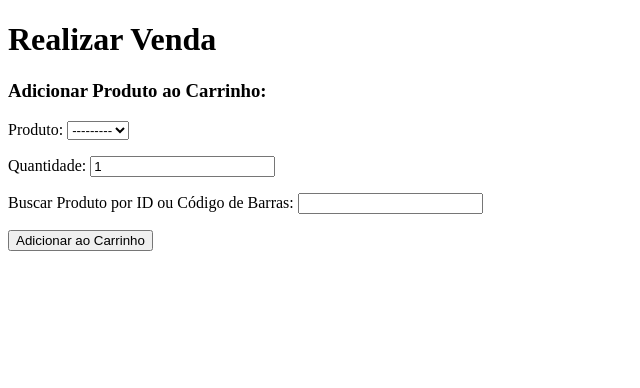
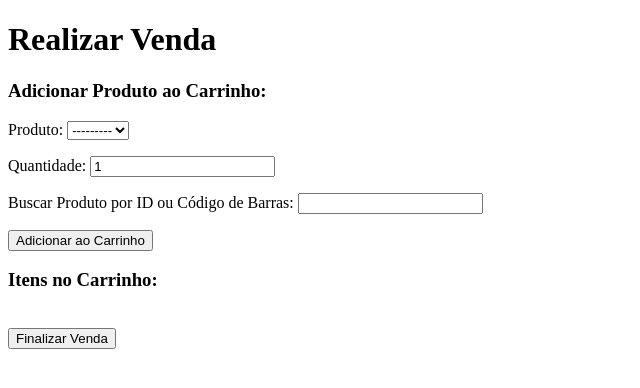
Before and after one commit to NilsonAbrantes/SimaoFarma, a Django app: page /realizar_venda/ in a window 1280 px wide. Shown: the top 388 px of the page, without its empty margins (0-640 px from the left). Run offline with Django 5.2, Linux system fonts and the light colour scheme; data that the repository does not hold is empty.

Commit message:
carrinho funcionando

```diff
--- a/farmacia/vendas/templates/html/vendas/realizar_venda.html
+++ b/farmacia/vendas/templates/html/vendas/realizar_venda.html
@@ -4,27 +4,101 @@
     <meta charset="UTF-8">
     <meta name="viewport" content="width=device-width, initial-scale=1.0">
     <title>Realizar Venda</title>
+    <script src="https://code.jquery.com/jquery-3.6.0.min.js"></script>
 </head>
 <body>
     <h1>Realizar Venda</h1>
 
-    <!-- Exibir mensagens de sucesso ou erro -->
-    {% if messages %}
-        <div>
-            {% for message in messages %}
-                <p>{{ message }}</p>
-            {% endfor %}
-        </div>
-    {% endif %}
-
     <h3>Adicionar Produto ao Carrinho:</h3>
-    <form method="post">
+    <form id="form-adicionar-produto" method="post">
         {% csrf_token %}
         {{ form.as_p }}
         <button type="submit">Adicionar ao Carrinho</button>
     </form>
 
-    <br><br>
+    <h3>Itens no Carrinho:</h3>
+    <div id="carrinho">
+        <!-- O conteúdo do carrinho será gerado aqui pelo JavaScript -->
+    </div>
 
+    <br>
+
+    <button id="finalizar-venda">Finalizar Venda</button>
+
+    <script>
+        let carrinho = [];
+
+        // Função para adicionar produto ao carrinho
+        $('#form-adicionar-produto').submit(function(event) {
+            event.preventDefault(); // Evita o envio do formulário
+
+            // Obtém os dados do formulário (produto e quantidade)
+            let produtoId = $('#id_produto').val();
+            let produtoNome = $('#id_produto option:selected').text(); // Nome do produto
+            let quantidade = parseInt($('#id_quantidade').val());
+
+            // Verificar se o produto já está no carrinho
+            let produtoExistente = carrinho.find(item => item.produtoId === produtoId);
+            if (produtoExistente) {
+                produtoExistente.quantidade += quantidade; // Atualizar quantidade
+            } else {
+                carrinho.push({ produtoId: produtoId, produtoNome: produtoNome, quantidade: quantidade }); // Adicionar novo produto
+            }
+
+            renderizarCarrinho();
+            $(this).trigger("reset"); // Limpar formulário
+        });
+
+        // Função para renderizar o carrinho
+        function renderizarCarrinho() {
+            $('#carrinho').html(''); // Limpar carrinho
+
+            if (carrinho.length === 0) {
+                $('#carrinho').append('<p>Seu carrinho está vazio.</p>');
+                return;
+            }
+
+            carrinho.forEach((item, index) => {
+                $('#carrinho').append(`
+                    <div id="item-${index}" class="item-carrinho">
+                        <p>Produto: ${item.produtoNome} - Quantidade: ${item.quantidade}</p>
+                        <button class="remover" data-index="${index}">Remover</button>
+                    </div>
+                `);
+            });
+
+            // Adicionar evento de remover produto
+            $('.remover').click(function() {
+                let index = $(this).data('index');
+                carrinho.splice(index, 1); // Remover produto
+                renderizarCarrinho();
+            });
+        }
+
+        // Função para finalizar a venda e enviar o carrinho para o servidor
+        $('#finalizar-venda').click(function() {
+            if (carrinho.length === 0) {
+                alert('O carrinho está vazio. Adicione produtos antes de finalizar a venda.');
+                return;
+            }
+
+            // Enviar dados do carrinho para o servidor
+            $.ajax({
+                url: '{% url "realizar_venda" %}',  // Use o nome da sua URL
+                type: 'POST',
+                data: {
+                    csrfmiddlewaretoken: '{{ csrf_token }}',
+                    carrinho: JSON.stringify(carrinho),
+                },
+                success: function(response) {
+                    alert('Venda Finalizada!');
+                    window.location.href = "{% url 'home' %}"; // Redirecionar após a finalização
+                },
+                error: function(xhr, status, error) {
+                    alert('Erro ao finalizar a venda');
+                }
+            });
+        });
+    </script>
 </body>
 </html>
--- a/farmacia/vendas/views.py
+++ b/farmacia/vendas/views.py
@@ -5,6 +5,7 @@ from django.http import JsonResponse
 from django.contrib import messages
 from datetime import datetime
 from django.db.models import Sum, F
+import json
 
 # Página inicial
 def home(request):
@@ -24,30 +25,49 @@ def cadastrar_produto(request):
         form = ProdutoForm()
     return render(request, 'html/produtos/cadastrar_produto.html', {'form': form})
 
-# Realizar venda
 def realizar_venda(request):
     if request.method == "POST":
-        form = VendaForm(request.POST)
-        if form.is_valid():
-            venda = form.save(commit=False)  # Não salva ainda, para associar o produto
+        carrinho = request.POST.get('carrinho')  # Obtendo o carrinho enviado via AJAX
+        if not carrinho:
+            messages.error(request, "O carrinho está vazio.")
+            return redirect('realizar_venda')
 
-            # Atribuindo o produto selecionado ou pesquisado
-            produto = form.cleaned_data.get('produto')  # Produto do campo ModelChoice ou do campo pesquisa_produto
-            if not produto:
-                messages.error(request, "Produto não selecionado ou encontrado.")
+        try:
+            # Convertendo o carrinho JSON em uma lista de produtos e quantidades
+            carrinho = json.loads(carrinho)
+        except ValueError:
+            messages.error(request, "Erro ao processar o carrinho.")
+            return redirect('realizar_venda')
+
+        # Processar cada item do carrinho
+        for item in carrinho:
+            produto_id = item.get('produtoId')
+            quantidade = item.get('quantidade')
+
+            try:
+                produto = Produto.objects.get(id=produto_id)
+            except Produto.DoesNotExist:
+                messages.error(request, f"Produto com ID {produto_id} não encontrado.")
                 return redirect('realizar_venda')
 
-            venda.produto = produto  # Associa o produto encontrado à venda
+            if produto.estoque < quantidade:
+                messages.error(request, f"Estoque insuficiente para o produto {produto.nome}.")
+                return redirect('realizar_venda')
 
-            # Salvar a venda
+            # Criação da venda para cada item no carrinho
+            venda = Venda(produto=produto, quantidade=quantidade)
             venda.save()
 
-            messages.success(request, f"Venda realizada com sucesso!")
-            return redirect('home')
-        else:
-            messages.error(request, "Erro ao realizar a venda: " + str(form.errors))
+            # Atualizando o estoque do produto
+            produto.estoque -= quantidade
+            produto.save()
+
+        messages.success(request, "Venda realizada com sucesso!")
+        return redirect('home')  # Redirecionar para a página inicial
+
     else:
         form = VendaForm()
+
     return render(request, 'html/vendas/realizar_venda.html', {'form': form})
 
 # Buscar produto por ID ou código de barras
```
Also changed, not shown: farmacia/vendas/migrations/0002_itemvenda.py (added), farmacia/vendas/migrations/0003_delete_itemvenda.py (added), farmacia/vendas/models.py (line endings or trailing spaces), farmacia/vendas/urls.py (line endings or trailing spaces).
